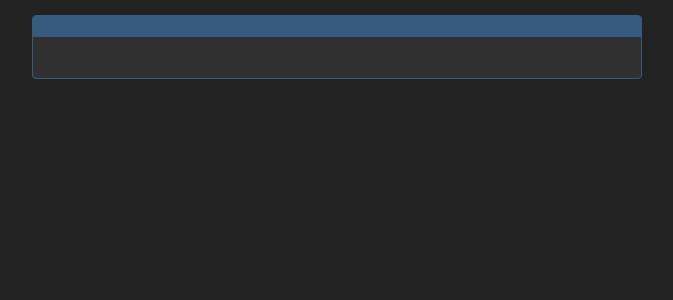
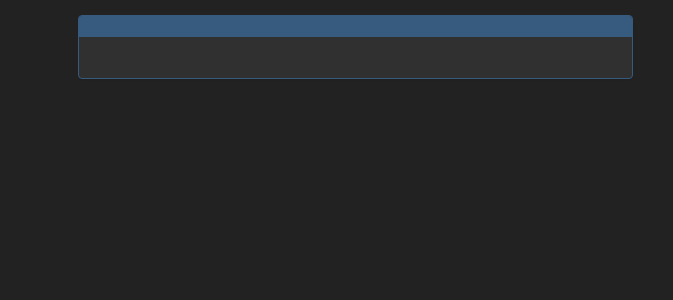
Before and after one commit to yeehdavid/bazha, a Django app: template templates/News/detail.html in a window 1280 px wide. Shown: the part 60-360 px from the top of the page, without its empty margins (90-763 px from the left). Run offline with Django 3.2, Linux system fonts and the light colour scheme; the template is opened without the code that fills it, so the values that code supplies are empty; some libraries are stand-ins or nearby versions.

Commit message:
调整了图片显示过大问题

```diff
--- a/templates/News/detail.html
+++ b/templates/News/detail.html
@@ -1,7 +1,7 @@
 {% extends 'base.html' %}
 {% load staticfiles %}
 {% block main %}
-<div class="container-fluid" style="margin-top:75px;">
+<div class="container" style="margin-top:75px;">
     <div class="row">
         <div class="col-md-1"></div>
         <div class="col-md-6">
--- a/templates/Shoes/detail.html
+++ b/templates/Shoes/detail.html
@@ -2,7 +2,7 @@
 {% load staticfiles %}
 
 {% block main %}
-<div class="container-fluid" style="margin-top: 75px">
+<div class="container" style="margin-top: 75px">
 
     <div class="row">
         <div class="col-md-2"></div>
--- a/templates/index.html
+++ b/templates/index.html
@@ -2,7 +2,7 @@
 {% load staticfiles %}
 {% block main %}
 
-<div class="container-fluid" style="margin-top:75px;">
+<div class="container" style="margin-top:75px;">
 
     <div class="row">
         <div class="col-md-1"></div>
@@ -64,6 +64,7 @@
     <div class="row" style="margin-top:15px;">
         <div class="col-md-1"></div>
         <div class="col-md-6">
+
             {% for article in article_list %}
             <div class="row">
                 <div class="col-md-12">
@@ -81,7 +82,6 @@
                     </div>
                 </div>
             </div>
-
             {% endfor %}
 
             <nav aria-label="...">
```
